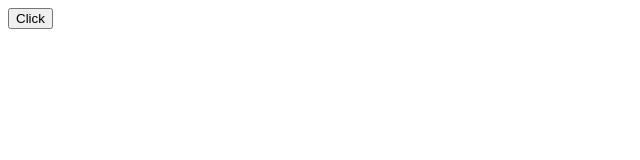
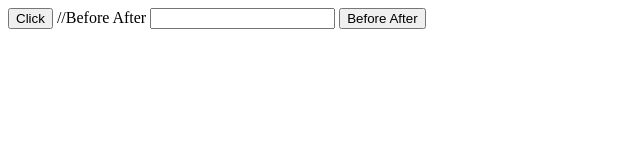
Before and after one commit to Rajeshsathiyan/Append-Prepend, a plain HTML site: page index.html in a window 1280 px wide. Shown: the whole page, without its empty margins (0-640 px from the left). Drawn offline with Linux system fonts and the light colour scheme.

Commit message:
Update index.html

```diff
--- a/index.html
+++ b/index.html
@@ -9,6 +9,10 @@
 <body>
 
     <Button onclick="f()">Click</Button>
+//Before After
+   <input type="text">
+    <button id="btn">Before After</button>
+
     <script src="script.js"></script>
 </body>
 </html>
```
